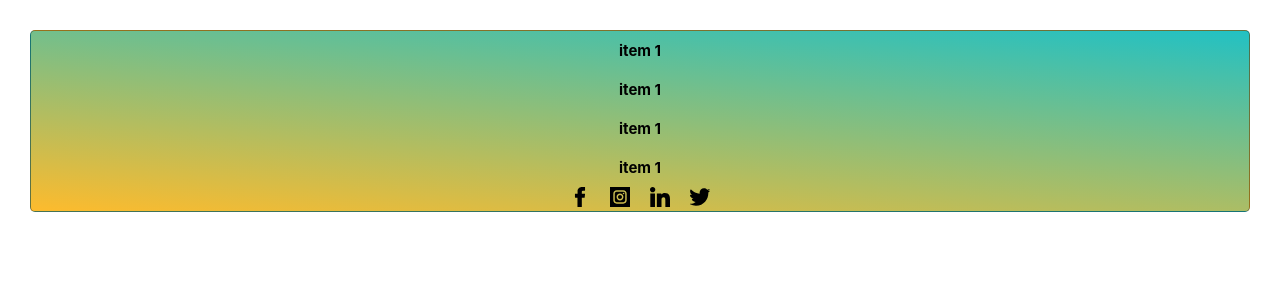
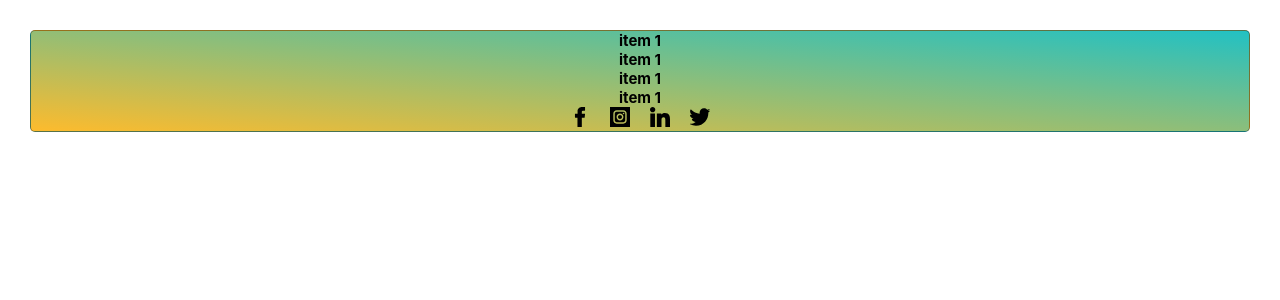
Before and after one commit to amrm0h/Flex-Box, a React (Create React App) app: page / in a window 1280 px wide. Shown: the top 300 px of the page. Built offline with nearby package versions, Linux system fonts and the light colour scheme.

Commit message:
adjust basic styles

```diff
--- a/src/FancyNav/FancyNav.scss
+++ b/src/FancyNav/FancyNav.scss
@@ -17,7 +17,7 @@
   background: rgb(34,193,195);
   background: linear-gradient(185deg, rgba(34,193,195,1) 0%, rgba(253,187,45,1) 100%);
   & li {
-    padding: 10px 40px;
+    padding: 0 40px;
   }
 }
 
```
